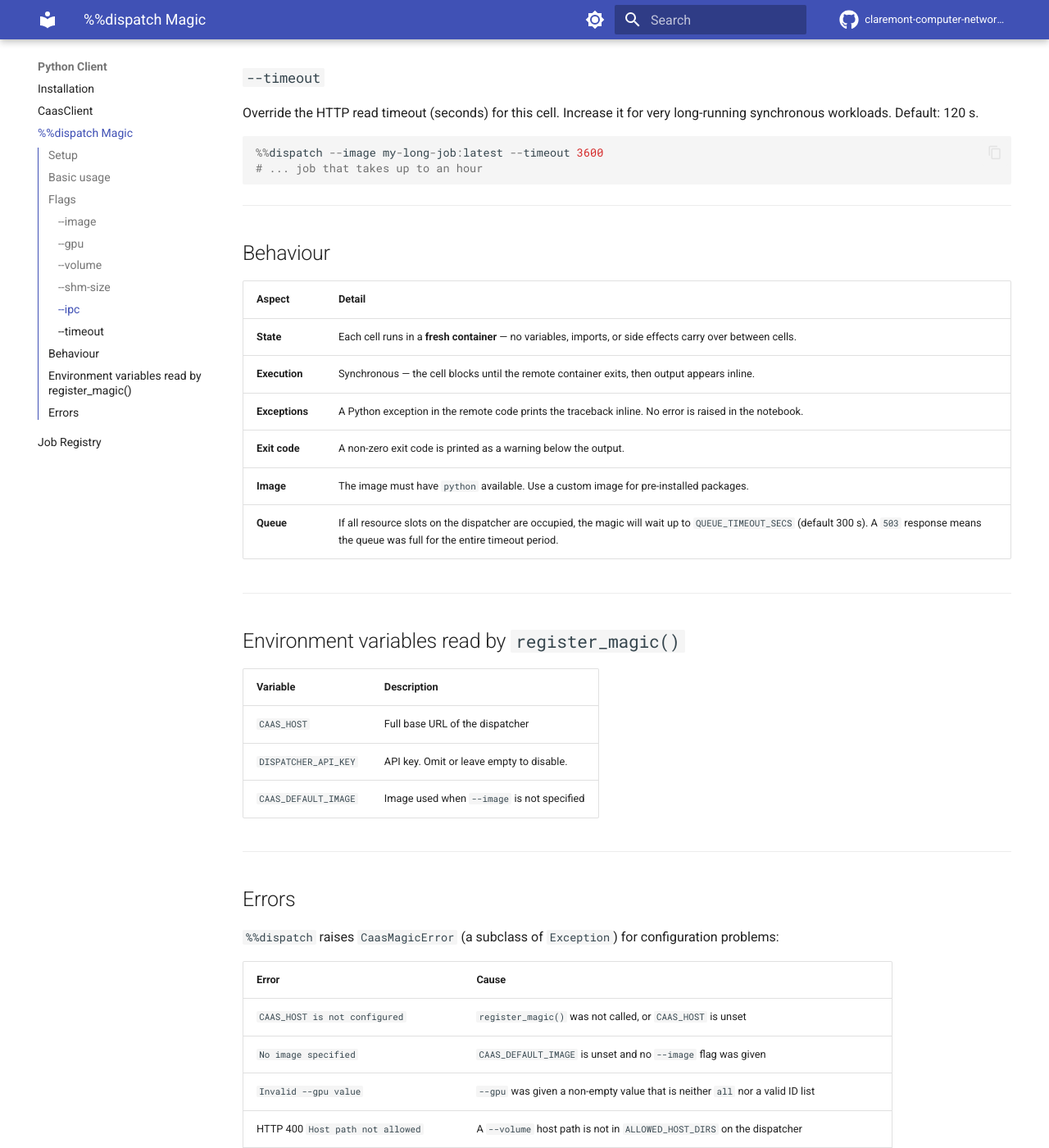
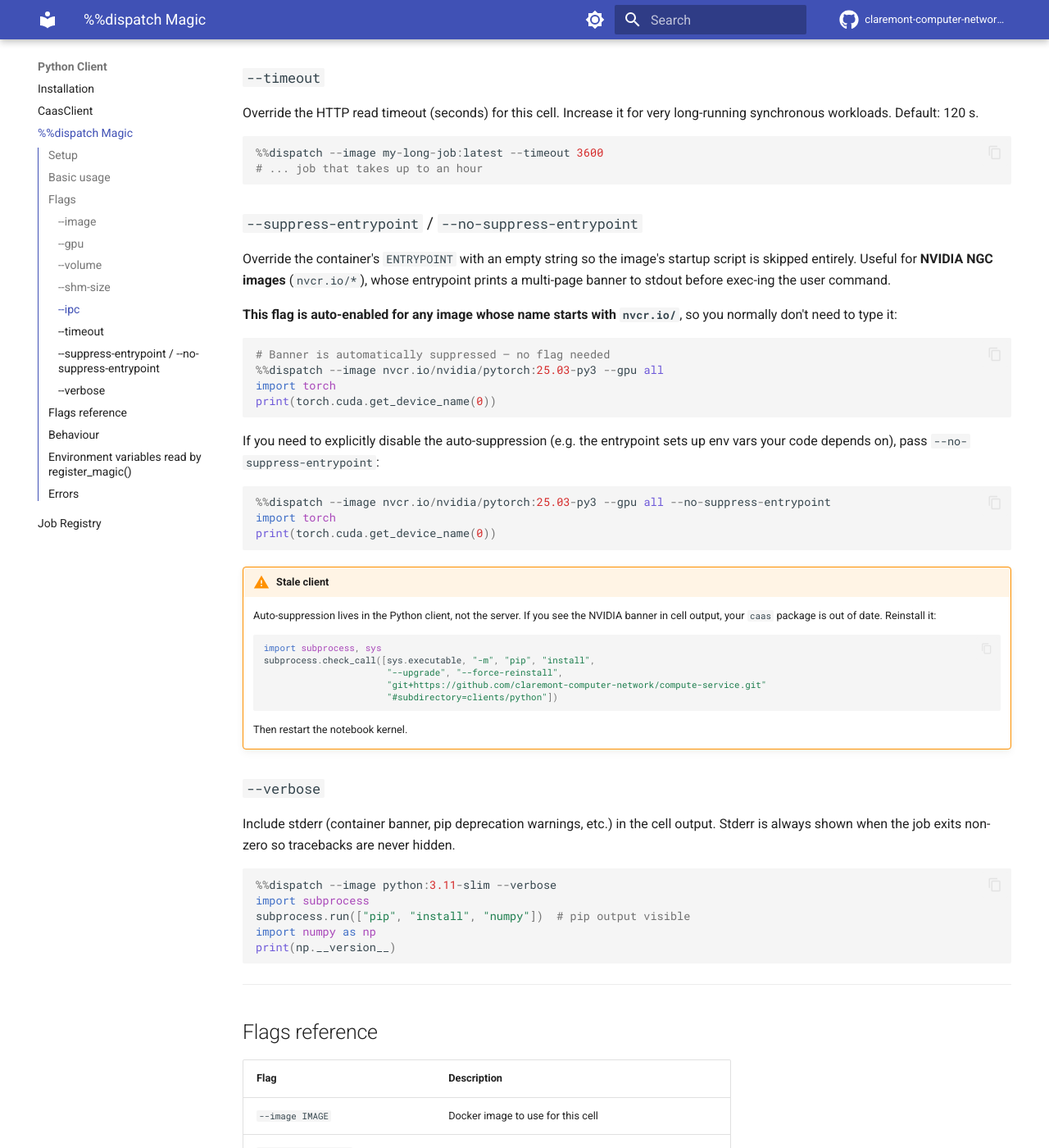
Before and after one commit to claremont-computer-network/compute-service, an MkDocs documentation site: the page built from docs/client/dispatch-magic.md, in a window 1280 px wide and 1400 px high, scrolled down 2661 px. Shown: the whole window at 82% size. Built offline with MkDocs 1.6.1 and Material for MkDocs 9.7.7, drawn with Linux system fonts in a browser that asks for light colours; comment, search, counter and statistics services are not loaded; some of the changed text lies outside the part shown.

Commit message:
docs: document --suppress-entrypoint flag and NGC banner suppression
- dispatch-magic.md: add --suppress-entrypoint / --no-suppress-entrypoint
  section explaining auto-detection for nvcr.io/* images, the stale-client
  warning with reinstall snippet, and --verbose; add flags reference table
- gpu-workload.md: add tip admonition on the NGC entrypoint banner and
  link to the flag docs

````diff
--- a/docs/client/dispatch-magic.md
+++ b/docs/client/dispatch-magic.md
@@ -134,6 +134,72 @@ synchronous workloads. Default: 120 s.
 # ... job that takes up to an hour
 ```
 
+### `--suppress-entrypoint` / `--no-suppress-entrypoint`
+
+Override the container's `ENTRYPOINT` with an empty string so the image's startup script is
+skipped entirely.  Useful for **NVIDIA NGC images** (`nvcr.io/*`), whose entrypoint prints a
+multi-page banner to stdout before exec-ing the user command.
+
+**This flag is auto-enabled for any image whose name starts with `nvcr.io/`**, so you
+normally don't need to type it:
+
+```python
+# Banner is automatically suppressed — no flag needed
+%%dispatch --image nvcr.io/nvidia/pytorch:25.03-py3 --gpu all
+import torch
+print(torch.cuda.get_device_name(0))
+```
+
+If you need to explicitly disable the auto-suppression (e.g. the entrypoint sets up env vars
+your code depends on), pass `--no-suppress-entrypoint`:
+
+```python
+%%dispatch --image nvcr.io/nvidia/pytorch:25.03-py3 --gpu all --no-suppress-entrypoint
+import torch
+print(torch.cuda.get_device_name(0))
+```
+
+!!! warning "Stale client"
+    Auto-suppression lives in the Python client, not the server.  If you see the NVIDIA banner
+    in cell output, your `caas` package is out of date.  Reinstall it:
+    ```python
+    import subprocess, sys
+    subprocess.check_call([sys.executable, "-m", "pip", "install",
+                           "--upgrade", "--force-reinstall",
+                           "git+https://github.com/claremont-computer-network/compute-service.git"
+                           "#subdirectory=clients/python"])
+    ```
+    Then restart the notebook kernel.
+
+### `--verbose`
+
+Include stderr (container banner, pip deprecation warnings, etc.) in the cell output.
+Stderr is always shown when the job exits non-zero so tracebacks are never hidden.
+
+```python
+%%dispatch --image python:3.11-slim --verbose
+import subprocess
+subprocess.run(["pip", "install", "numpy"])  # pip output visible
+import numpy as np
+print(np.__version__)
+```
+
+---
+
+## Flags reference
+
+| Flag | Description |
+|------|-------------|
+| `--image IMAGE` | Docker image to use for this cell |
+| `--gpu all\|ID,...` | Request GPU access |
+| `--volume HOST:CONTAINER[:MODE]` | Bind-mount a host path (repeatable) |
+| `--shm-size SIZE` | `/dev/shm` size, e.g. `1g` |
+| `--ipc host` | Share host IPC namespace (unlimited shm) |
+| `--timeout SECS` | HTTP read timeout override |
+| `--suppress-entrypoint` | Skip the container ENTRYPOINT (auto-set for `nvcr.io/*`) |
+| `--no-suppress-entrypoint` | Disable auto-suppression for `nvcr.io/*` images |
+| `--verbose` | Show stderr in output (always shown on non-zero exit) |
+
 ---
 
 ## Behaviour
````
Also changed, not shown: docs/cookbooks/gpu-workload.md (+8 -0 lines).
